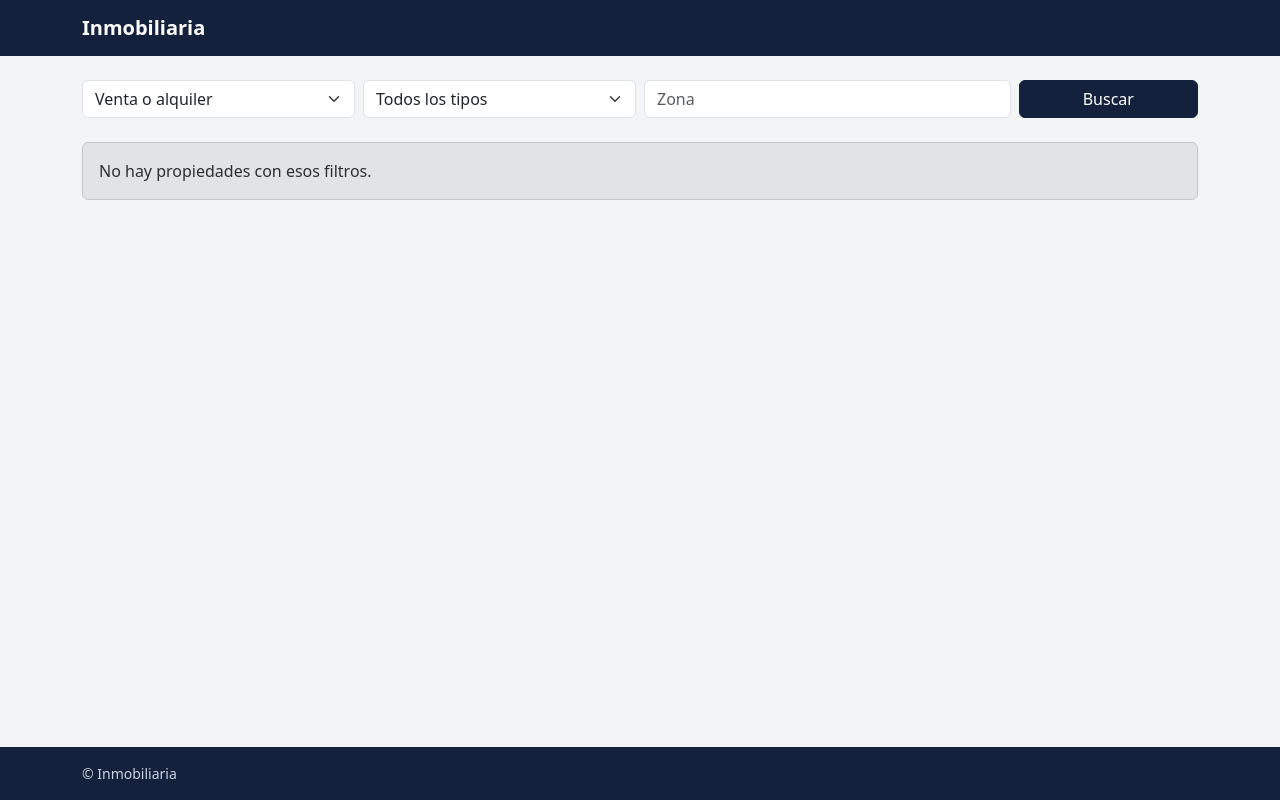
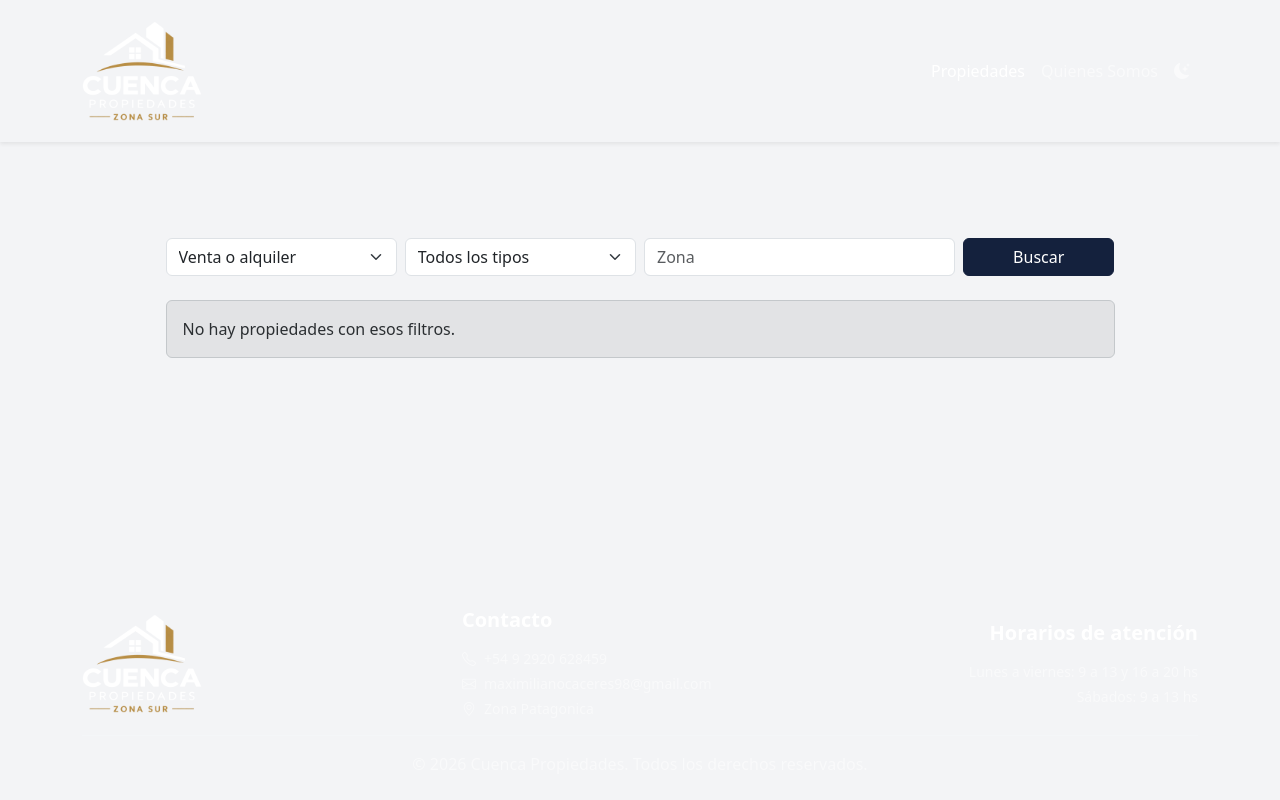
Before and after one commit to SoulCr/Inmobiliaria, a Django app: page / in a window 1280 px wide. Run offline with Django 5.2, Linux system fonts and the light colour scheme; data that the repository does not hold is empty.

Commit message:
feat:logos_base

```diff
--- a/propiedades/static/propiedades/css/estilo.css
+++ b/propiedades/static/propiedades/css/estilo.css
@@ -128,3 +128,13 @@ body {
     transform: none;
   }
 }
+
+.navbar-logo  {
+  width: 120px;
+  height: auto;
+}
+
+.footer-logo-img {
+  width: 120px;
+  height: auto;
+}
--- a/propiedades/templates/propiedades/base.html
+++ b/propiedades/templates/propiedades/base.html
@@ -1,31 +1,132 @@
 {% load static %}
 <!DOCTYPE html>
-<html lang="es">
+<html lang="es" data-bs-theme="light">
+
 <head>
     <meta charset="UTF-8">
     <meta name="viewport" content="width=device-width, initial-scale=1">
-  <title>{% block titulo %}Inmobiliaria{% endblock %}</title>
+    <title>{% block titulo %}Inicio{% endblock %} · Cuenca Propiedades</title>
+    <link rel="icon" type="image/png" href="{% static 'propiedades/faviconinmo.png' %}">
+
+    <!-- Aplica el tema guardado antes de pintar la página, para evitar el parpadeo -->
+    <script>
+        try { document.documentElement.setAttribute('data-bs-theme', localStorage.getItem('tema') || 'light'); } catch (e) { }
+    </script>
+
     <link href="https://cdn.jsdelivr.net/npm/bootstrap@5.3.3/dist/css/bootstrap.min.css" rel="stylesheet">
+    <link rel="stylesheet" href="https://cdn.jsdelivr.net/npm/bootstrap-icons@1.11.3/font/bootstrap-icons.min.css">
+    <link rel="preconnect" href="https://fonts.googleapis.com">
+    <link rel="preconnect" href="https://fonts.gstatic.com" crossorigin>
+    <link href="https://fonts.googleapis.com/css2?family=Plus+Jakarta+Sans:wght@400;500;600;700;800&display=swap"
+        rel="stylesheet">
     <link rel="stylesheet" href="{% static 'propiedades/css/estilo.css' %}">
 </head>
+
 <body class="d-flex flex-column min-vh-100">
-  <nav class="navbar navbar-dark barra">
+    <nav class="navbar navbar-expand-lg navbar-dark navbar-custom shadow-sm py-2 py-md-3">
         <div class="container">
-      <a class="navbar-brand fw-semibold" href="{% url 'propiedades:listado' %}">Inmobiliaria</a>
+            <a class="navbar-brand" href="{% url 'propiedades:listado' %}">
+                <img src="{% static 'propiedades/logo_cuenca_blanco.png' %}" alt="Cuenca Propiedades Zona Sur"
+                    class="navbar-logo">
+            </a>
+            <button class="navbar-toggler" type="button" data-bs-toggle="collapse" data-bs-target="#navbarNav"
+                aria-controls="navbarNav" aria-expanded="false" aria-label="Abrir menú">
+                <span class="navbar-toggler-icon"></span>
+            </button>
+            <div class="collapse navbar-collapse" id="navbarNav">
+                <ul class="navbar-nav ms-auto align-items-lg-center">
+                    {% url 'propiedades:listado' as url_listado %}
+                    <li class="nav-item">
+                        <a class="nav-link {% if request.path == url_listado or '/propiedad/' in request.path %}active{% endif %}"
+                            href="{{ url_listado }}">Propiedades</a>
+                    </li>
+                    <li class="nav-item">
+                        <a class="nav-link" href="#contacto">Quienes Somos</a>
+                    </li>
+                    {% if user.is_staff %}
+                    {% endif %}
+                    <li class="nav-item">
+                        <button id="toggleTema" class="btn btn-sm nav-link border-0" type="button"
+                            aria-label="Cambiar tema">
+                            <i class="bi bi-moon-stars-fill"></i>
+                        </button>
+                    </li>
+                </ul>
+            </div>
         </div>
     </nav>
 
-  <main class="container py-4 flex-grow-1">
+    <main class="flex-grow-1 container-fluid container-xl my-3 my-md-5">
+        <div class="row justify-content-center">
+            <div class="col-12 col-xl-11 content-container p-3 p-sm-4 p-md-5">
                 {% for m in messages %}
-      <div class="alert alert-success" role="alert">{{ m }}</div>
+                <div class="alert alert-success alert-dismissible fade show" role="alert">
+                    <i class="bi bi-check-circle-fill me-2"></i>{{ m }}
+                    <button type="button" class="btn-close" data-bs-dismiss="alert" aria-label="Cerrar"></button>
+                </div>
                 {% endfor %}
                 {% block contenido %}{% endblock %}
+            </div>
+        </div>
     </main>
 
-  <footer class="pie py-3 mt-auto">
-    <div class="container small">© Inmobiliaria</div>
+    <footer class="footer-custom py-4 mt-auto w-100 flex-shrink-0">
+        <div class="container">
+            <div class="row align-items-center text-center text-md-start g-4">
+                <div class="col-12 col-md-4 d-flex justify-content-center justify-content-md-start">
+                    <a href="{% url 'propiedades:listado' %}" class="d-inline-block footer-brand-link">
+                        <img src="{% static 'propiedades/logo_cuenca_blanco.png' %}" alt="Cuenca Propiedades Zona Sur"
+                            class="footer-logo-img">
+                    </a>
+                </div>
+
+                {# TODO: reemplazar estos datos de ejemplo por los reales de la inmobiliaria #}
+                <div class="col-12 col-md-4" id="contacto">
+                    <h5 class="fw-bold text-white mb-3">Contacto</h5>
+                    <ul class="list-unstyled mb-0 text-white-50 small d-flex flex-column gap-1">
+                        <li><i class="bi bi-telephone me-2"></i>+54 9 2920 628459</li>
+                        <li><i class="bi bi-envelope me-2"></i>maximilianocaceres98@gmail.com</li>
+                        <li><i class="bi bi-geo-alt me-2"></i>Zona Patagonica</li>
+                    </ul>
+                </div>
+
+                <div class="col-12 col-md-4 text-center text-md-end">
+                    <h5 class="text-white fw-bold mb-3">Horarios de atención</h5>
+                    <ul class="list-unstyled mb-0 text-white-50 small d-flex flex-column gap-1">
+                        <li>Lunes a viernes: 9 a 13 y 16 a 20 hs</li>
+                        <li>Sábados: 9 a 13 hs</li>
+                    </ul>
+                </div>
+            </div>
+
+            <hr class="my-3 border-light opacity-10">
+            <div class="text-center text-white-50 extra-small">
+                &copy; {% now "Y" %} Cuenca Propiedades. Todos los derechos reservados.
+            </div>
+        </div>
     </footer>
 
     <script src="https://cdn.jsdelivr.net/npm/bootstrap@5.3.3/dist/js/bootstrap.bundle.min.js"></script>
+    <script>
+        document.addEventListener('DOMContentLoaded', () => {
+            const html = document.documentElement;
+            const boton = document.getElementById('toggleTema');
+            const icono = boton.querySelector('i');
+
+            function aplicarTema(tema) {
+                html.setAttribute('data-bs-theme', tema);
+                icono.className = tema === 'dark' ? 'bi bi-sun-fill' : 'bi bi-moon-stars-fill';
+            }
+
+            aplicarTema(html.getAttribute('data-bs-theme') || 'light');
+
+            boton.addEventListener('click', () => {
+                const nuevoTema = html.getAttribute('data-bs-theme') === 'dark' ? 'light' : 'dark';
+                try { localStorage.setItem('tema', nuevoTema); } catch (e) { }
+                aplicarTema(nuevoTema);
+            });
+        });
+    </script>
 </body>
+
 </html>
```
Also changed, not shown: propiedades/static/propiedades/Inmobiliaria_sur.png (added), propiedades/static/propiedades/faviconinmo.png (added), propiedades/static/propiedades/logo_cuenca.png (added), propiedades/static/propiedades/logo_cuenca_blanco.png (added). Lines whose indentation alone changed are shown as unchanged.
